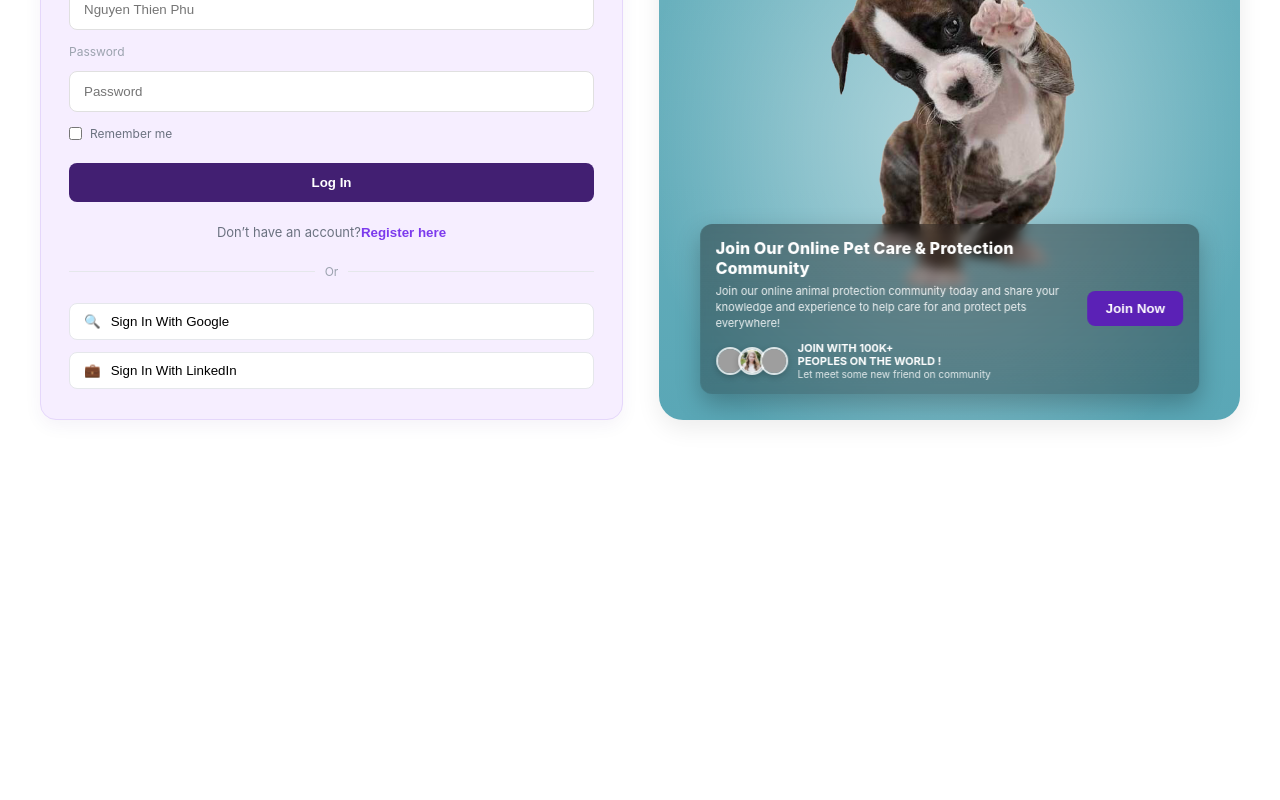
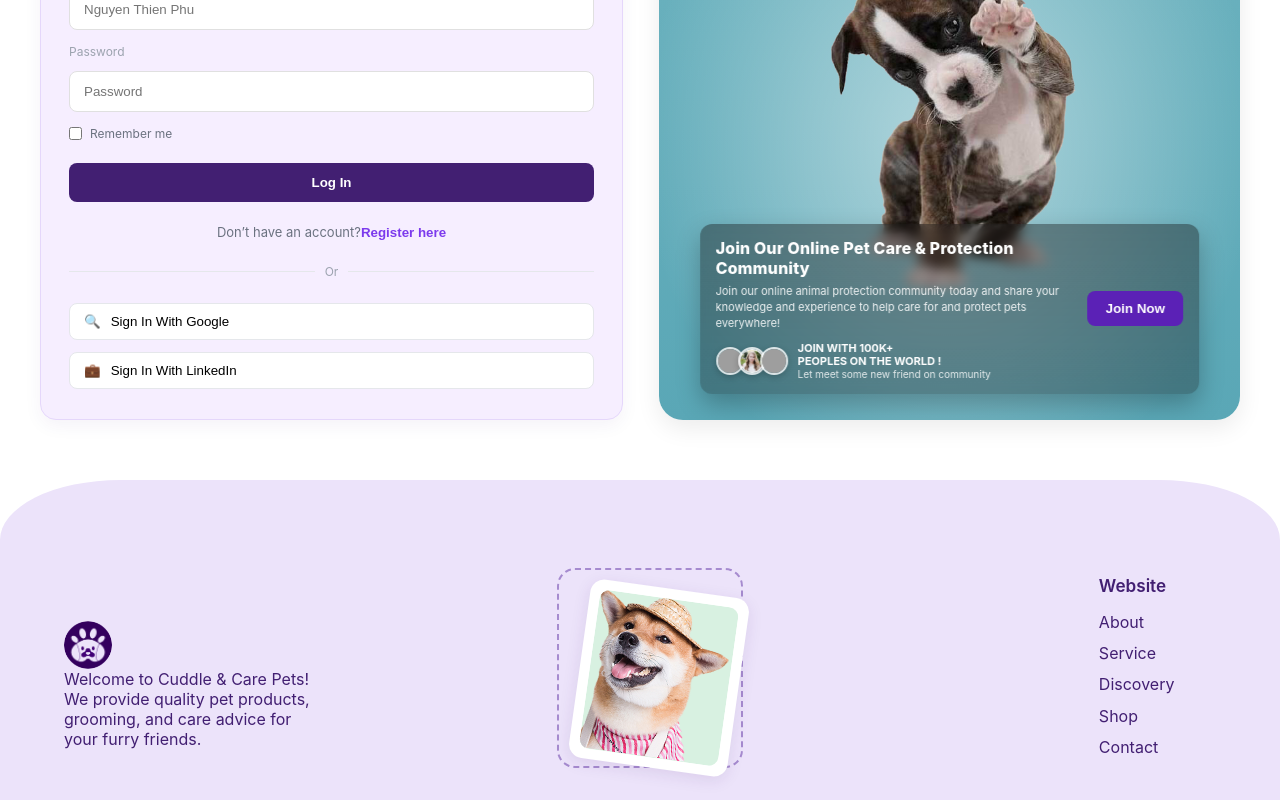
Before and after one commit to Humayra08/PawPicks, a React (Create React App) app: page /login in a window 1280 px wide. Shown: the part 321-1121 px from the top of the page. Before the commit the page ends 801 px from the top, so only its background shows below. Built offline with nearby package versions, Linux system fonts and the light colour scheme; grey boxes are pictures that could not be loaded.

Commit message:
ended login

```diff
--- a/src/Components/Login.jsx
+++ b/src/Components/Login.jsx
@@ -1,39 +1,61 @@
 import React, { useEffect, useState } from "react";
 import { useNavigate } from "react-router-dom";
+
+/* Images (keep the capital A — your project uses /Assets/) */
 import FooterLogoImg from "../Assets/logo.png";
 import FirstDog from "../Assets/FirstDog.png";
 import avatar1 from "../Assets/avatar1.png";
 import avatar2 from "../Assets/avatar2.png";
 import avatar3 from "../Assets/avatar3.png";
+import Last from "../Assets/Last.png";
 
 export default function Login() {
   const [activeNavLink, setActiveNavLink] = useState("");
   const [headerVisible, setHeaderVisible] = useState(true);
   const [lastScrollY, setLastScrollY] = useState(0);
+
+  // slide-in state for the form card
+  const [formIn, setFormIn] = useState(false);
+
   const navigate = useNavigate();
-
   const navItems = ["About", "Service", "Discovery", "Shop", "Contact"];
 
   useEffect(() => {
     const handleScroll = () => {
       const y = window.scrollY;
-      if (y > lastScrollY && y > 100) setHeaderVisible(false);
-      else setHeaderVisible(true);
+      setHeaderVisible(!(y > lastScrollY && y > 100));
       setLastScrollY(y);
     };
     window.addEventListener("scroll", handleScroll, { passive: true });
     return () => window.removeEventListener("scroll", handleScroll);
   }, [lastScrollY]);
 
+  // trigger the slide-in animation once the component mounts
+  useEffect(() => {
+    const id = requestAnimationFrame(() => setFormIn(true));
+    return () => cancelAnimationFrame(id);
+  }, []);
+
   const handleNavClick = (linkName, e) => {
     e.preventDefault();
     setActiveNavLink(linkName);
   };
 
-  const goToRegister = (e) => { e.preventDefault(); navigate("/register"); };
-  const goToLogin = (e) => { e.preventDefault(); navigate("/login"); };
+  const goToRegister = (e) => {
+    e.preventDefault();
+    navigate("/register");
+  };
+  const goToLogin = (e) => {
+    e.preventDefault();
+    navigate("/login");
+  };
 
-  const [form, setForm] = useState({ fullname: "", password: "", remember: false });
+  const [form, setForm] = useState({
+    fullname: "",
+    password: "",
+    remember: false,
+  });
+
   const onChange = (e) => {
     const { name, value, type, checked } = e.target;
     setForm((f) => ({ ...f, [name]: type === "checkbox" ? checked : value }));
@@ -86,11 +108,11 @@ export default function Login() {
         </div>
       </header>
 
-      {/* BODY */}
+      {/* BODY: two columns */}
       <main className="login-root">
         <div className="login-container">
-          {/* LEFT: form card */}
-          <section className="login-form-card">
+          {/* LEFT: form card — slides from left to right on mount */}
+          <section className={`login-form-card ${formIn ? "slide-in-right" : ""}`}>
             <div className="login-head">
               <div>
                 <div className="login-title-line1">WELCOME TO</div>
@@ -136,7 +158,9 @@ export default function Login() {
                 <label htmlFor="remember">Remember me</label>
               </div>
 
-              <button className="login-primary-btn" type="submit">Log In</button>
+              <button className="login-primary-btn" type="submit">
+                Log In
+              </button>
 
               <div className="login-muted">
                 Don’t have an account?
@@ -166,6 +190,7 @@ export default function Login() {
             <h2 className="login-right-title">
               HEALTHY PETS BRING JOY<br />AND ENRICH YOUR LIFE.
             </h2>
+
             <img src={FirstDog} alt="Puppy" className="login-dog" />
 
             <div className="login-community-card">
@@ -187,7 +212,7 @@ export default function Login() {
                     </div>
                     <div className="community-badge-text">
                       <div className="community-badge-title">
-                        JOIN WITH 100K+<br/>PEOPLES ON THE WORLD !
+                        JOIN WITH 100K+<br />PEOPLES ON THE WORLD !
                       </div>
                       <div className="community-badge-caption">
                         Let meet some new friend on community
@@ -202,6 +227,43 @@ export default function Login() {
           </aside>
         </div>
       </main>
+
+      {/* FOOTER (same as homepage) */}
+      <footer className="contact-footer">
+        <div className="contact-footer-left">
+          <div className="footer-logo">
+            <img src={FooterLogoImg} alt="Footer Logo" className="footer-logo-img" />
+          </div>
+          <div className="footer-desc">
+            Welcome to Cuddle & Care Pets! We provide quality pet products,
+            grooming, and care advice for your furry friends.
+          </div>
+        </div>
+
+        <div className="contact-footer-center">
+          <div className="footer-polaroid">
+            <div className="footer-polaroid-frame">
+              <img src={Last} alt="Dog" className="footer-dog-img" />
+            </div>
+            <div className="footer-polaroid-dash"></div>
+          </div>
+        </div>
+
+        <div className="contact-footer-right">
+          <div className="footer-cols">
+            <div className="footer-col">
+              <div className="footer-col-title">Website</div>
+              <ul>
+                <li>About</li>
+                <li>Service</li>
+                <li>Discovery</li>
+                <li>Shop</li>
+                <li>Contact</li>
+              </ul>
+            </div>
+          </div>
+        </div>
+      </footer>
     </div>
   );
 }
--- a/src/index.css
+++ b/src/index.css
@@ -1243,3 +1243,26 @@ body {
     padding: 8px 12px;
   }
 }
+/* ===== Login form slide-in (from left -> to right) ===== */
+@keyframes slideInRight {
+  0% {
+    opacity: 0;
+    transform: translateX(-64px); /* start a bit to the LEFT */
+  }
+  100% {
+    opacity: 1;
+    transform: translateX(0);     /* settle in place */
+  }
+}
+
+.login-form-card.slide-in-right {
+  animation: slideInRight 700ms cubic-bezier(.2, .8, .2, 1) both;
+  will-change: transform, opacity;
+}
+
+/* Respect users who prefer reduced motion */
+@media (prefers-reduced-motion: reduce) {
+  .login-form-card.slide-in-right {
+    animation: none;
+  }
+}
```
